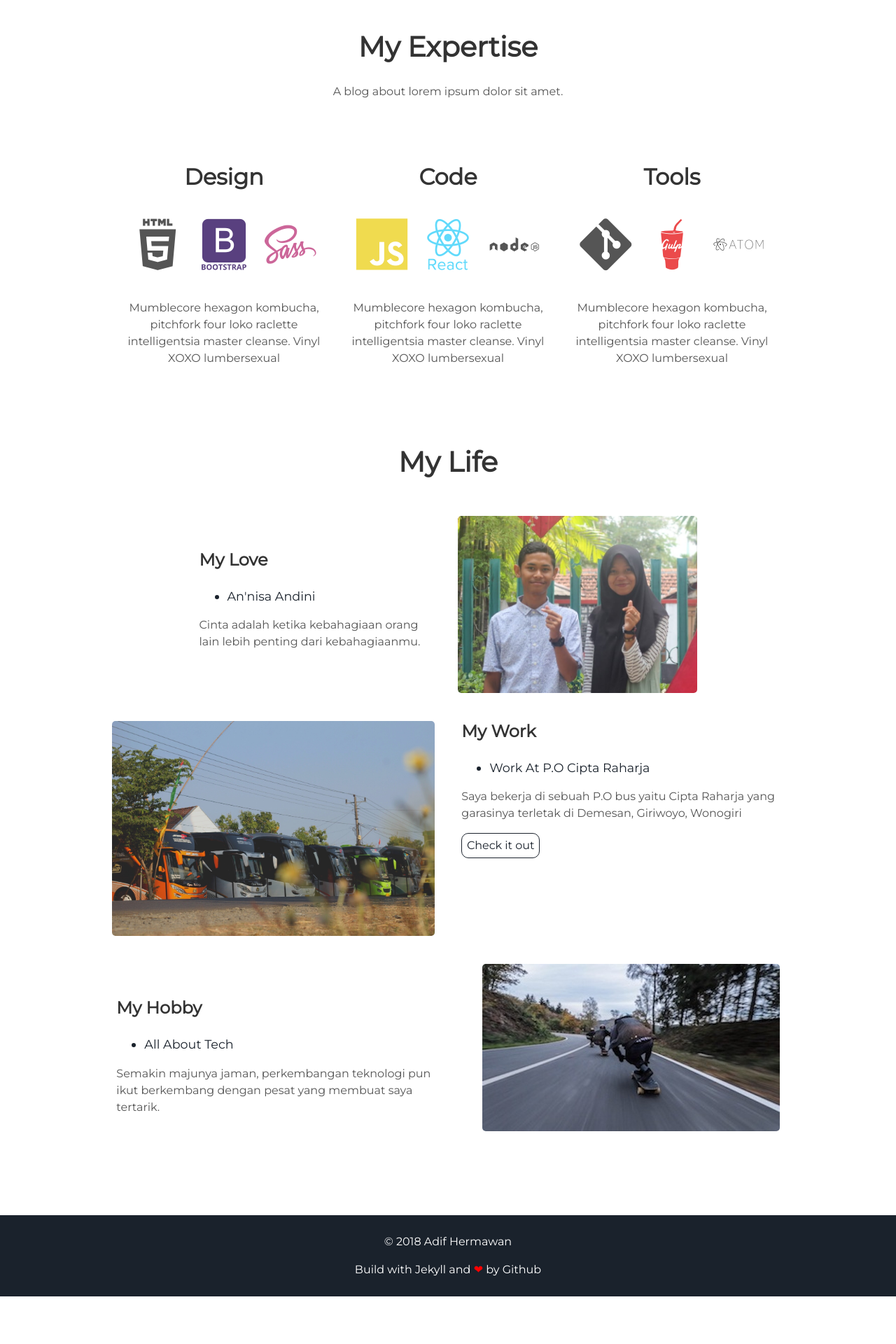
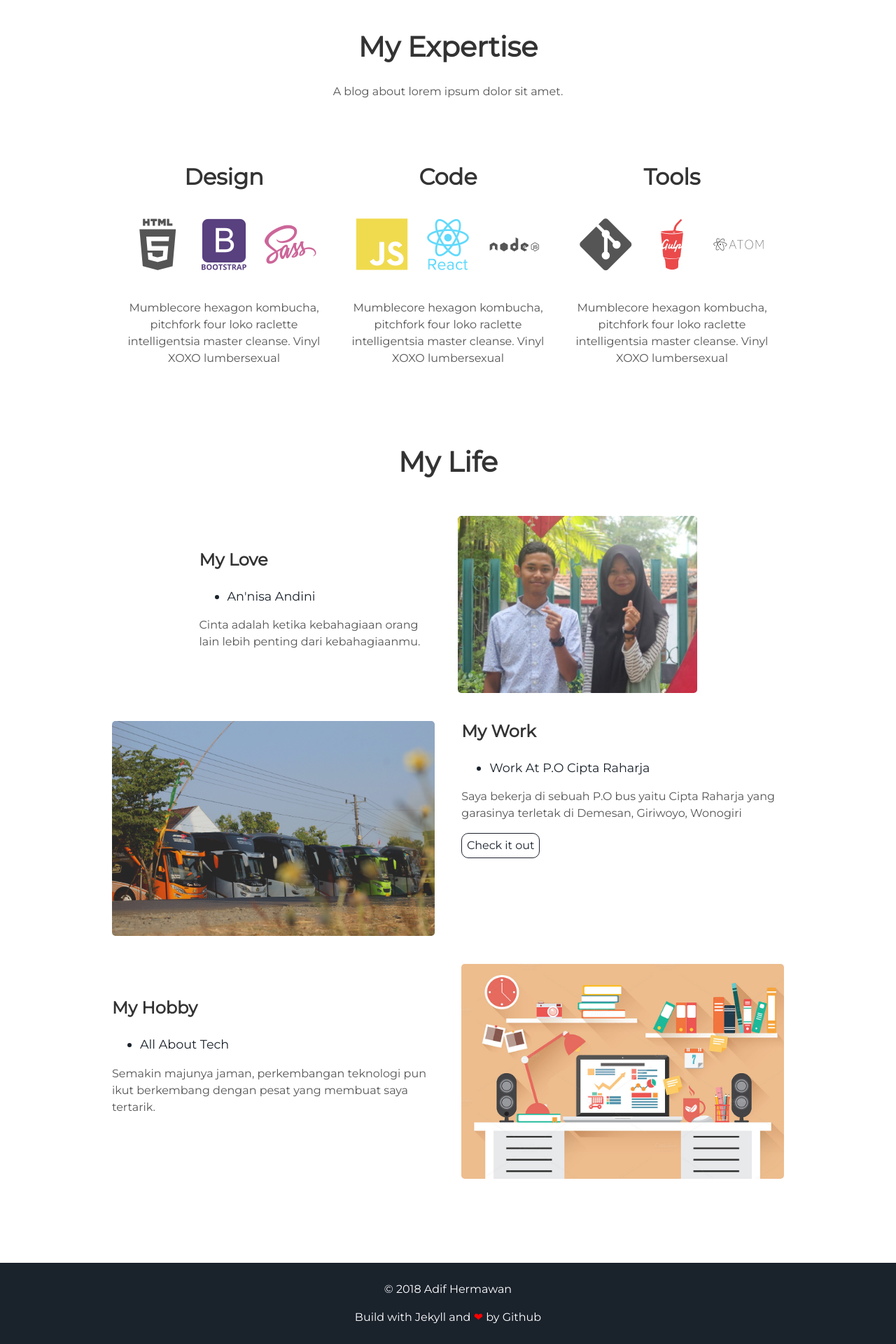
Before and after one commit to adif48/adif48, a Jekyll site: the page built from index.html, in a window 1280 px wide. Shown: the part 938-2858 px from the top of the page at 70% size. Built offline with Jekyll 4.4.1, drawn with Linux system fonts in a browser that asks for light colours; before the commit the page ends 2790 px from its top, so only the background shows below that.

Commit message:
Update projects.html

```diff
--- a/_includes/projects.html
+++ b/_includes/projects.html
@@ -28,7 +28,7 @@
 </div>
 <div class="user-projects">
   <div class="images-right">
-    <img alt="My Hobby" src="{{ "/assets/img/skate.jpg" | prepend: site.baseurl }}" />
+    <img alt="My Hobby" src="{{ "/assets/img/tech.jpg" | prepend: site.baseurl }}" />
   </div>
   <div class="contents">
     <h3> My Hobby </h3>
```
